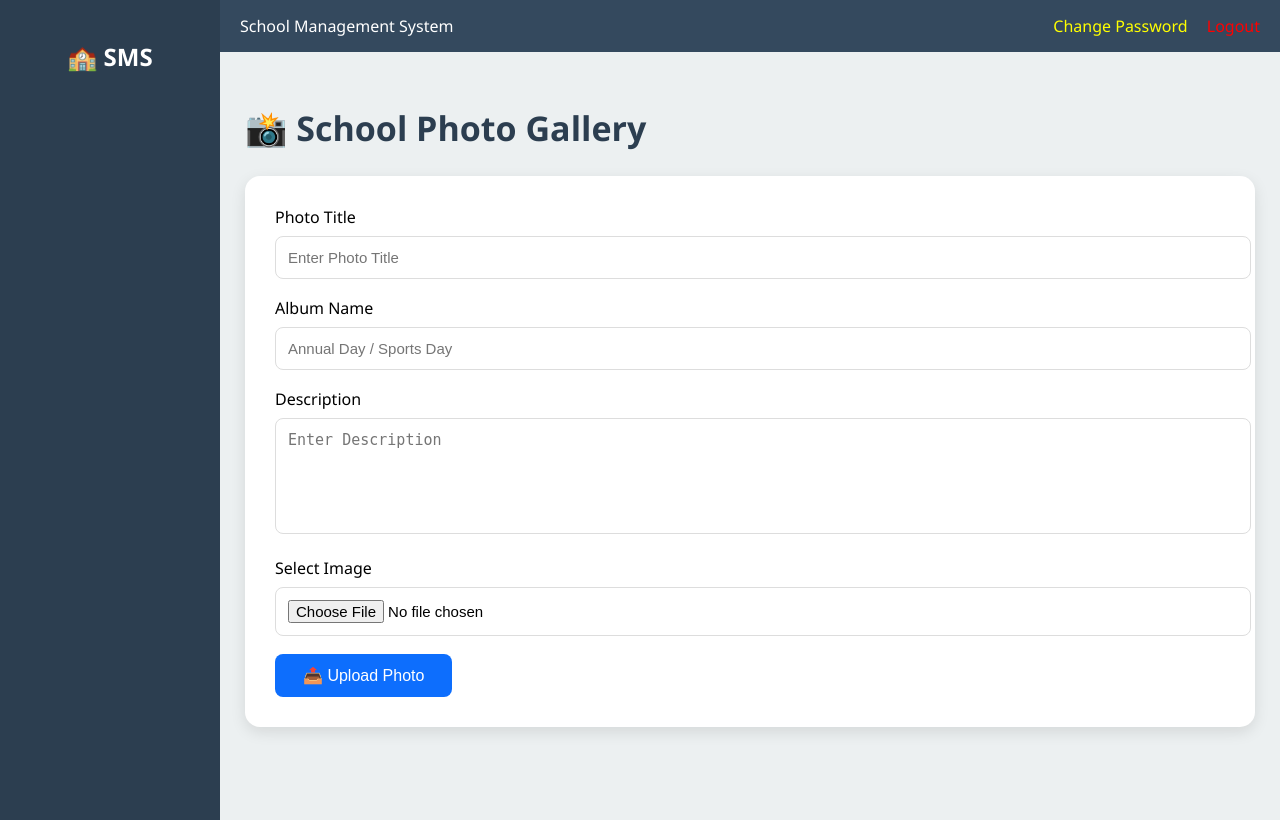
After one commit to ChallaYesuBabu/vignan_school-management-system, a Flask app: page /admin/gallery in a window 1280 px wide. The commit adds this page. Run offline with Flask 3, Linux system fonts and the light colour scheme; data that the repository does not hold is empty.

Commit message:
Added admin gallery, public gallery, updated homepage and UI

```diff
--- a/models/db.py
+++ b/models/db.py
@@ -18,3 +18,4 @@ result_collection = db["results"]
 quiz_result_collection = db['quiz_results']
 timetable_collection = db['timetable']
 password_request_collection = db["password_requests"]
+gallery_collection = db.gallery
--- a/routes/admin_routes.py
+++ b/routes/admin_routes.py
@@ -6,9 +6,13 @@ from utils.validators import is_valid_aadhaar
 from models.notice_model import add_notice
 from models.db import students_collection
 from models.db import faculty_collection,db
+from models.db import gallery_collection
 from flask import session
 from bson.objectid import ObjectId
 from models.db import password_request_collection
+from werkzeug.utils import secure_filename
+import os
+from datetime import datetime
 
 admin = Blueprint('admin', __name__, template_folder='../templates')
 # =========================
@@ -611,3 +615,65 @@ def reject_password(request_id):
     flash("Request rejected.")
 
     return redirect("/admin/password-requests")
+
+
+UPLOAD_FOLDER = "static/uploads/gallery"
+
+@admin.route('/admin/gallery', methods=['GET', 'POST'])
+def gallery():
+
+    if request.method == "POST":
+
+        title = request.form['title']
+        album = request.form['album']
+        description = request.form['description']
+
+        image = request.files['image']
+
+        filename = secure_filename(image.filename)
+
+        image.save(os.path.join(UPLOAD_FOLDER, filename))
+
+        gallery_collection.insert_one({
+
+            "title": title,
+            "album": album,
+            "description": description,
+            "image": filename,
+            "date": datetime.now().strftime("%d-%m-%Y")
+
+        })
+
+        flash("Photo Uploaded Successfully")
+
+        return redirect('/admin/gallery')
+
+    photos = list(gallery_collection.find())
+
+    return render_template(
+        "admin/gallery.html",
+        photos=photos
+    )
+
+@admin.route('/admin/delete-photo/<id>')
+def delete_photo(id):
+
+    photo = gallery_collection.find_one({"_id": ObjectId(id)})
+
+    if photo:
+
+        path = os.path.join(
+            "static/uploads/gallery",
+            photo['image']
+        )
+
+        if os.path.exists(path):
+            os.remove(path)
+
+        gallery_collection.delete_one({
+            "_id": ObjectId(id)
+        })
+
+    flash("Photo Deleted")
+
+    return redirect('/admin/gallery')
--- /dev/null
+++ b/templates/admin/gallery.html
@@ -0,0 +1,177 @@
+{% extends "base.html" %}
+
+{% block content %}
+
+<style>
+
+.page-title{
+    font-size:34px;
+    font-weight:bold;
+    color:#2c3e50;
+    margin-bottom:25px;
+}
+
+.gallery-form{
+    background:#fff;
+    padding:30px;
+    border-radius:15px;
+    box-shadow:0 5px 15px rgba(0,0,0,.1);
+    margin-bottom:35px;
+}
+
+.gallery-form input,
+.gallery-form textarea{
+    width:100%;
+    padding:12px;
+    margin-top:8px;
+    margin-bottom:18px;
+    border:1px solid #ddd;
+    border-radius:8px;
+    font-size:15px;
+}
+
+.gallery-form textarea{
+    height:90px;
+    resize:none;
+}
+
+.upload-btn{
+    background:#0d6efd;
+    color:white;
+    border:none;
+    padding:12px 28px;
+    border-radius:8px;
+    cursor:pointer;
+    font-size:16px;
+}
+
+.upload-btn:hover{
+    background:#0b5ed7;
+}
+
+.gallery-grid{
+    display:grid;
+    grid-template-columns:repeat(auto-fit,minmax(260px,1fr));
+    gap:25px;
+}
+
+.gallery-card{
+    background:white;
+    border-radius:15px;
+    overflow:hidden;
+    box-shadow:0 5px 15px rgba(0,0,0,.15);
+    transition:.3s;
+}
+
+.gallery-card:hover{
+    transform:translateY(-6px);
+}
+
+.gallery-card img{
+    width:100%;
+    height:220px;
+    object-fit:cover;
+}
+
+.gallery-content{
+    padding:15px;
+}
+
+.gallery-content h3{
+    margin-bottom:8px;
+    color:#2c3e50;
+}
+
+.gallery-content p{
+    margin:5px 0;
+    color:#555;
+}
+
+.delete-btn{
+    display:inline-block;
+    margin-top:12px;
+    padding:10px 18px;
+    background:#dc3545;
+    color:white;
+    text-decoration:none;
+    border-radius:8px;
+}
+
+.delete-btn:hover{
+    background:#bb2d3b;
+}
+
+</style>
+
+<h2 class="page-title">📸 School Photo Gallery</h2>
+
+<div class="gallery-form">
+
+<form method="POST" enctype="multipart/form-data">
+
+<label>Photo Title</label>
+<input
+type="text"
+name="title"
+placeholder="Enter Photo Title"
+required>
+
+<label>Album Name</label>
+<input
+type="text"
+name="album"
+placeholder="Annual Day / Sports Day"
+required>
+
+<label>Description</label>
+<textarea
+name="description"
+placeholder="Enter Description"></textarea>
+
+<label>Select Image</label>
+<input
+type="file"
+name="image"
+required>
+
+<button class="upload-btn" type="submit">
+📤 Upload Photo
+</button>
+
+</form>
+
+</div>
+
+<div class="gallery-grid">
+
+{% for photo in photos %}
+
+<div class="gallery-card">
+
+<img src="{{ url_for('static', filename='uploads/gallery/' + photo.image) }}">
+
+<div class="gallery-content">
+
+<h3>{{ photo.title }}</h3>
+
+<p><b>Album:</b> {{ photo.album }}</p>
+
+<p>{{ photo.description }}</p>
+
+<p><small>{{ photo.date }}</small></p>
+
+<a href="/admin/delete-photo/{{ photo._id }}"
+class="delete-btn"
+onclick="return confirm('Are you sure you want to delete this photo?')">
+🗑 Delete
+</a>
+
+</div>
+
+</div>
+
+{% endfor %}
+
+</div>
+
+{% endblock %}
--- a/templates/base.html
+++ b/templates/base.html
@@ -89,6 +89,7 @@
         <a href="/admin/add-notice">📢 Notice</a>
         <a href="/admin/add-timetable">📅 Add Time Table</a>
         <a href="/admin/password-requests">🔑 Password Requests</a>
+        <a href="/admin/gallery">🖼 Gallery</a>
 
     {% elif session.get('role') == 'faculty' %}
 
```
Also changed, not shown: routes/auth_routes.py (+10 -1 lines), static/css/login.css (+35 -0 lines), templates/gallery.html (added, +47 -0 lines), templates/login.html (+8 -1 lines).
